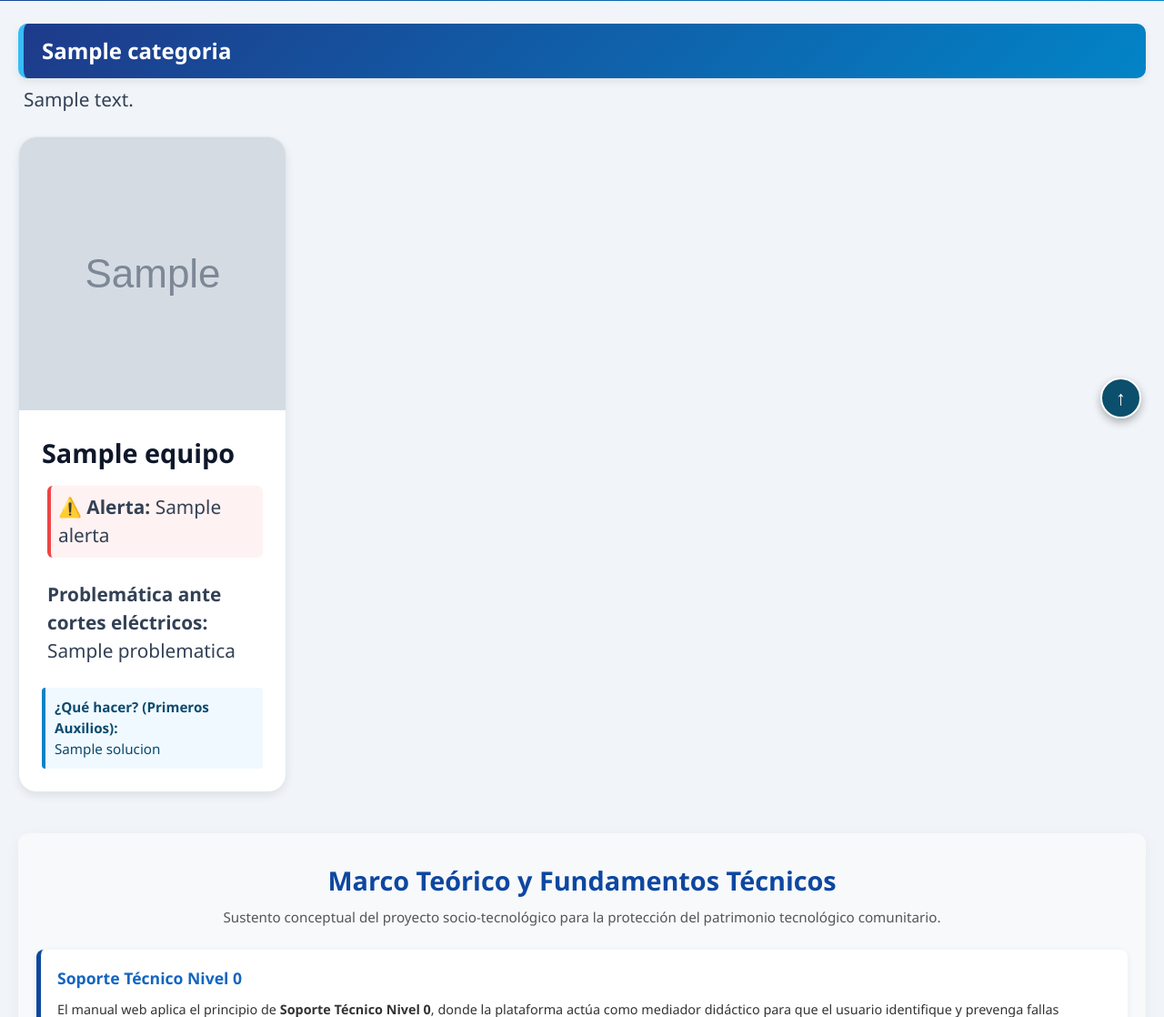
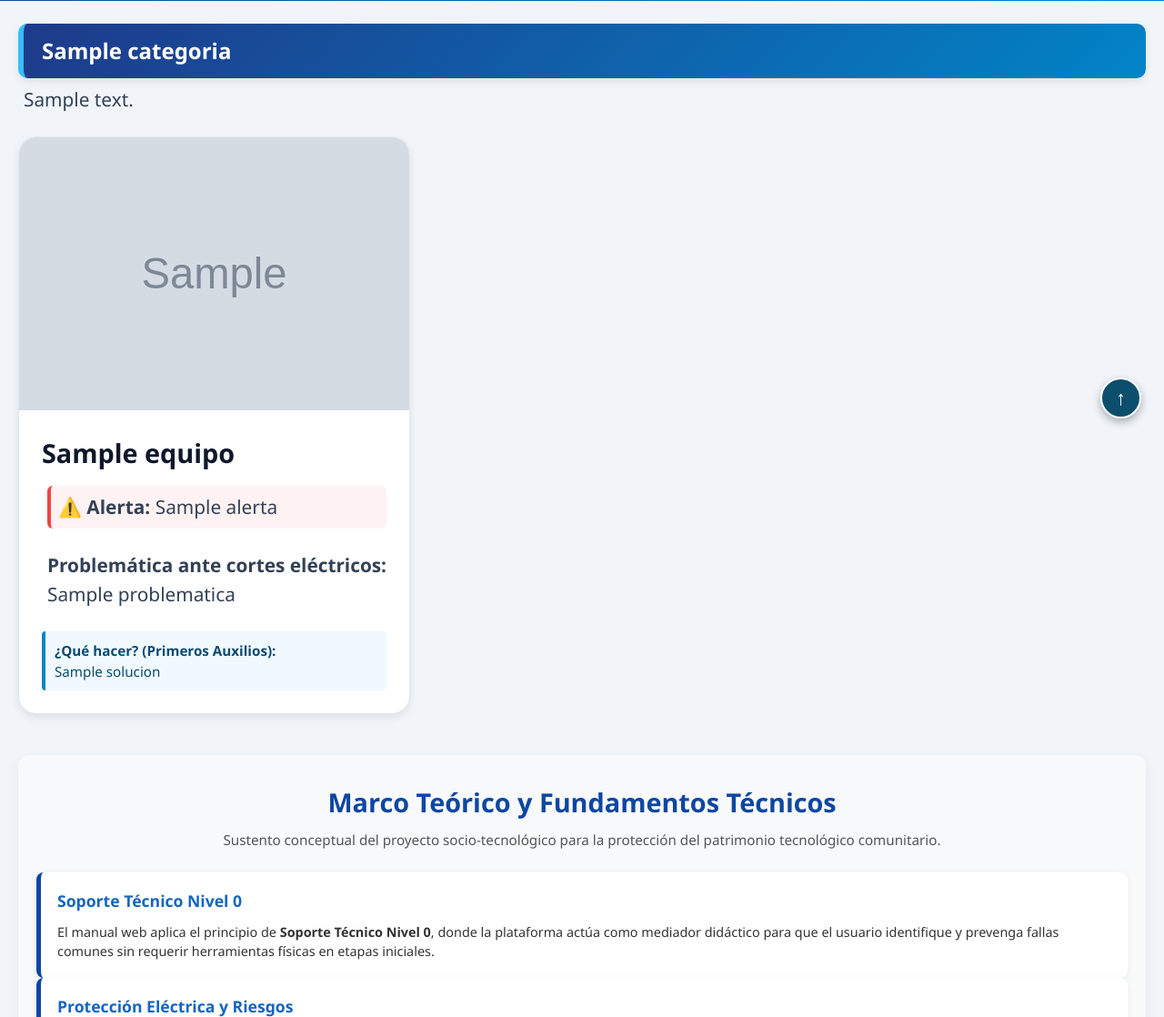
Before and after one commit to cleicarvajal/manual-primeros-auxilios, a Flask app: template templates/index.html in a window 1280 px wide. Shown: the part 315-1433 px from the top of the page at 91% size. Run offline with Flask 3, Linux system fonts and the light colour scheme; the template is opened without the code that fills it: most values are stand-ins (such as "Sample title", 1, 10 or a date in 2020); grey boxes marked "Sample" are stand-in pictures.

Commit message:
Update estilos.css

```diff
--- a/static/css/estilos.css
+++ b/static/css/estilos.css
@@ -137,11 +137,10 @@ p.descripcion-categoria,
    6. TARJETAS
    ========================================== */
 .contenedor-tarjetas {
-    display: grid;
-    grid-template-columns: repeat(auto-fill, minmax(22%, 1fr));
+    display: flex;
+    flex-wrap: wrap;
     gap: 20px;
 }
-
 .tarjeta {
     background-color: #ffffff;
     border-radius: 20px;
```
